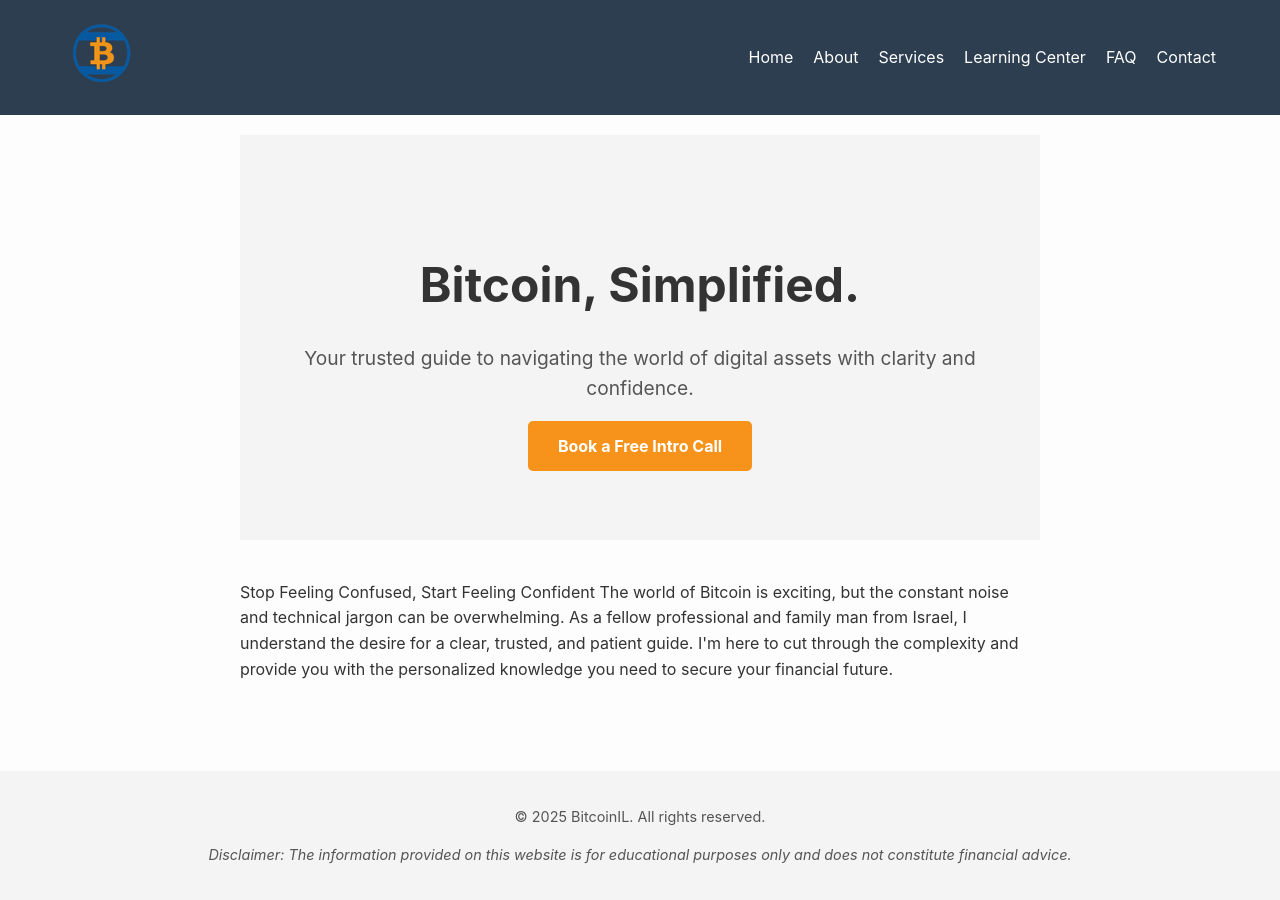
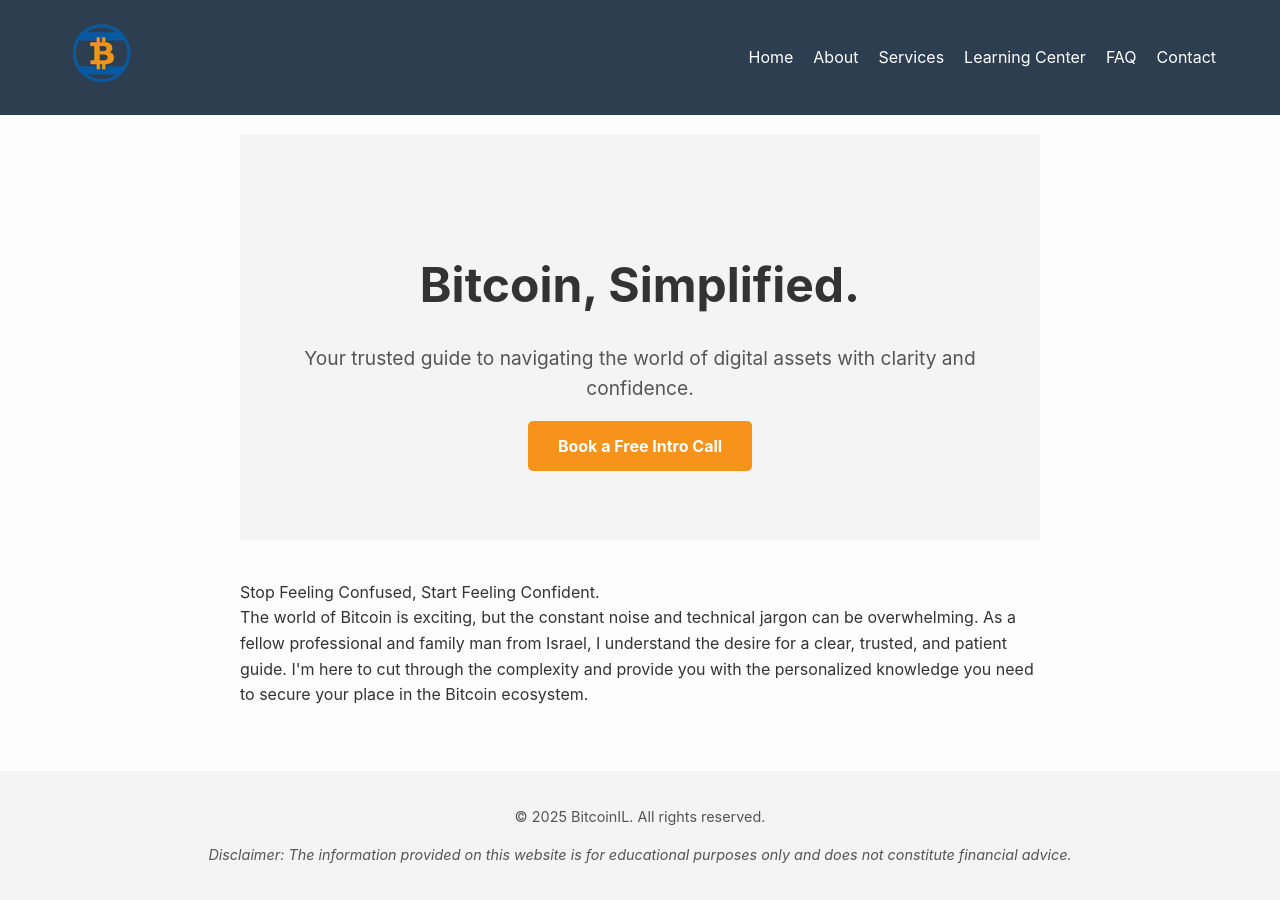
Before and after one commit to YaronWhite86/bitcoin-consulting-israel-staging.github.io, a Jekyll site: the page built from index.md, in a window 1280 px wide. Built offline with Jekyll 4.4.1, drawn with Linux system fonts in a browser that asks for light colours.

Commit message:
Update index.md

```diff
--- a/index.md
+++ b/index.md
@@ -10,7 +10,7 @@ title: Home
 </div>
 
 <div class="home-content">
-  Stop Feeling Confused, Start Feeling Confident
+  Stop Feeling Confused, Start Feeling Confident. <br>
 
-  The world of Bitcoin is exciting, but the constant noise and technical jargon can be overwhelming. As a fellow professional and family man from Israel, I understand the desire for a clear, trusted, and patient guide. I'm here to cut through the complexity and provide you with the personalized knowledge you need to secure your financial future.
+  The world of Bitcoin is exciting, but the constant noise and technical jargon can be overwhelming. As a fellow professional and family man from Israel, I understand the desire for a clear, trusted, and patient guide. I'm here to cut through the complexity and provide you with the personalized knowledge you need to secure your place in the Bitcoin ecosystem.
 </div>
```
